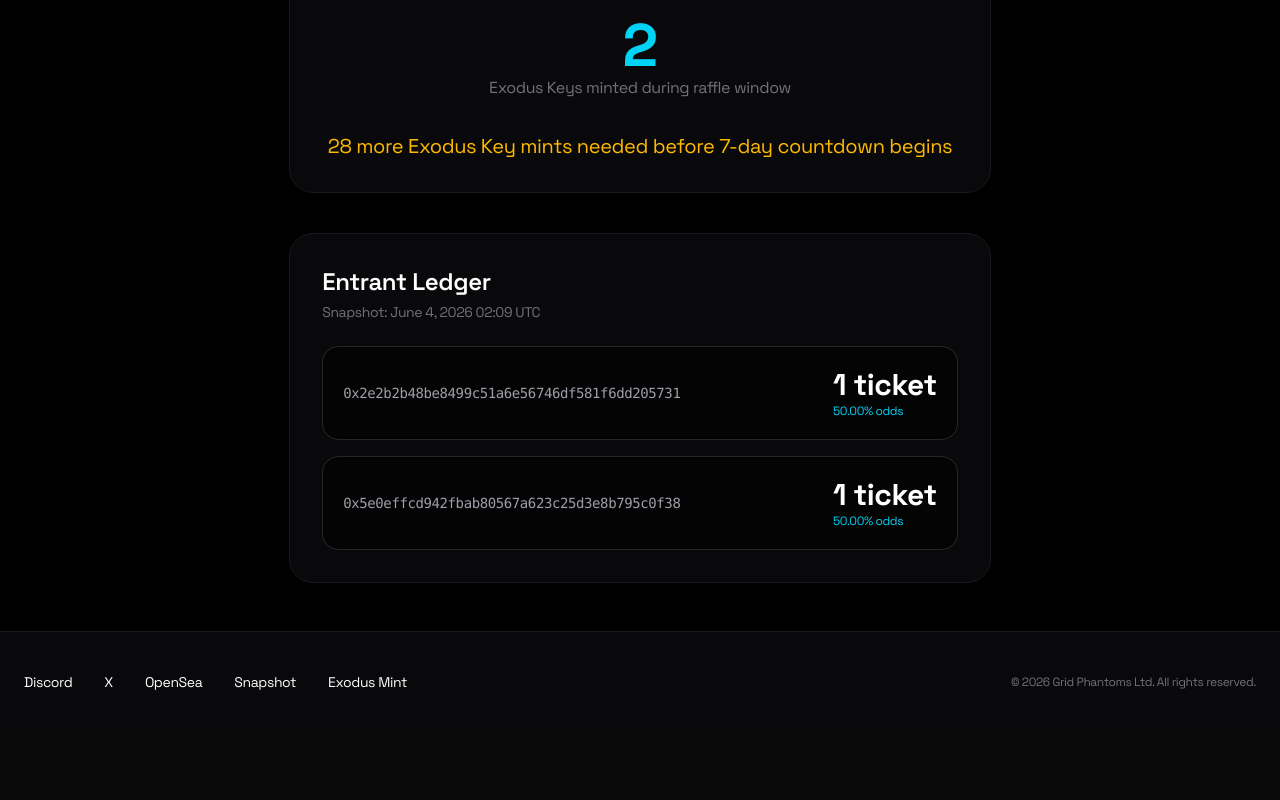
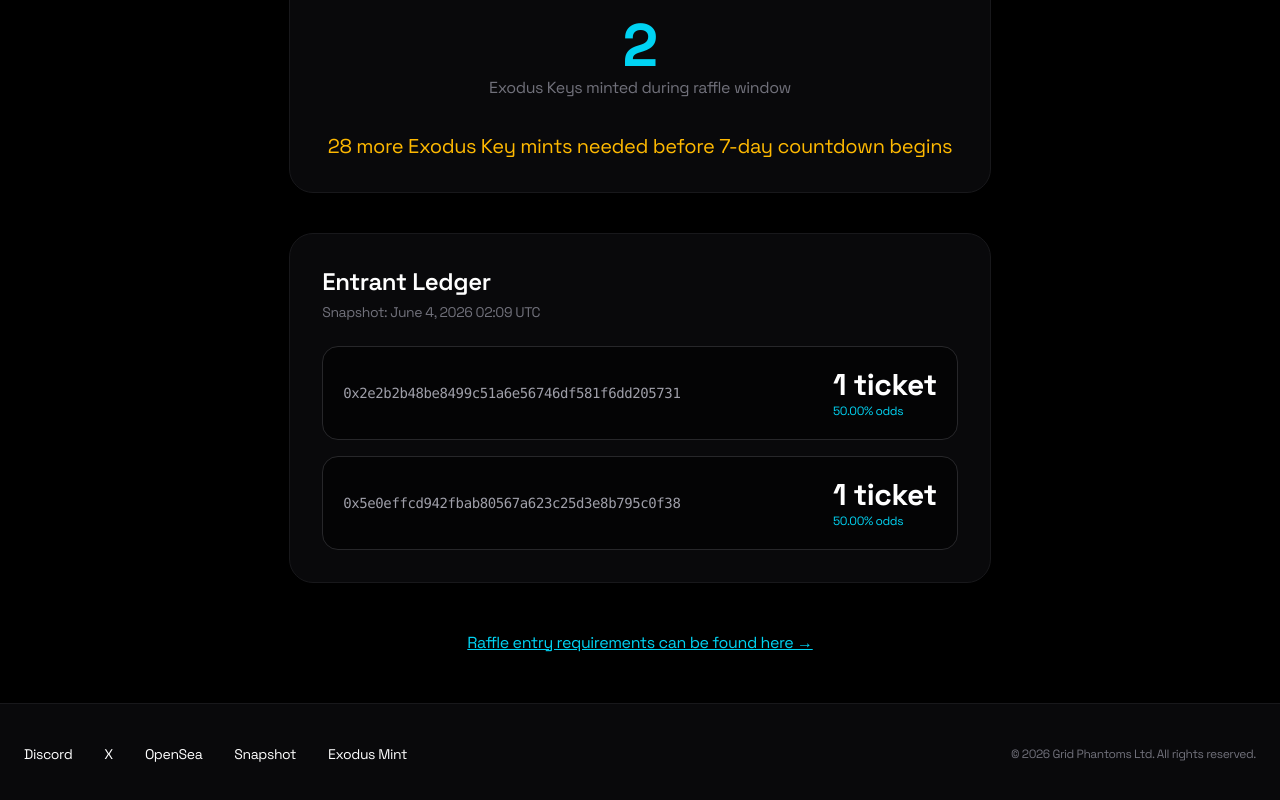
Before and after one commit to GridPhantoms/grid-keys-points, a Next.js app: page /raffle in a window 1280 px wide. Shown: the part 749-1549 px from the top of the page. Before the commit the page ends 1481 px from the top, so only its background shows below. Built offline with nearby package versions, Linux system fonts and the light colour scheme.

Commit message:
Update raffle entry requirements link

```diff
--- a/app/raffle/page.tsx
+++ b/app/raffle/page.tsx
@@ -265,6 +265,17 @@ export default function RaffleTracker() {
             )}
           </div>
         </div>
+
+        <div className="text-center mt-12">
+          <a
+            href="https://x.com/gridphantoms/status/2062588855375544557?s=46"
+            target="_blank"
+            rel="noopener noreferrer"
+            className="text-cyan-400 hover:text-cyan-300 underline"
+          >
+            Raffle entry requirements can be found here →
+          </a>
+        </div>
       </div>
 
       {/* Footer */}
```
